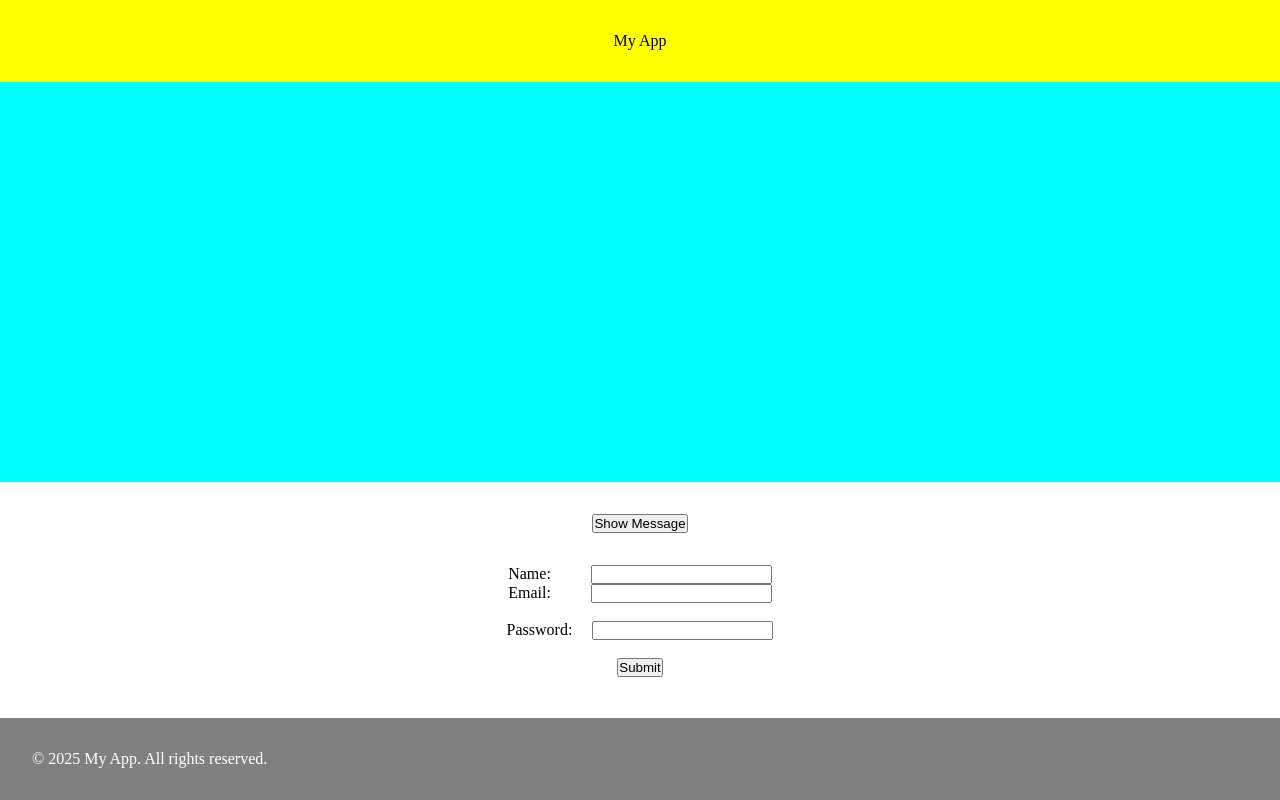
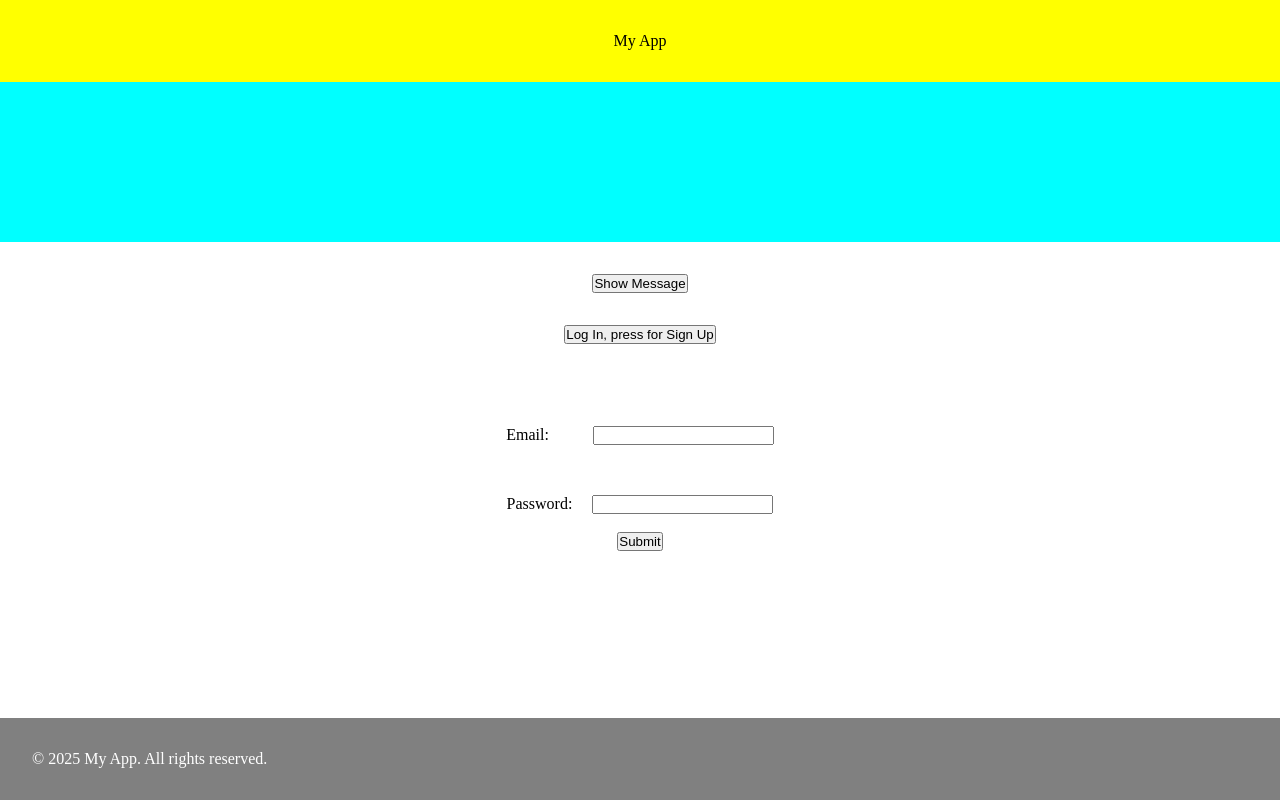
Before and after one commit to Josheirma/loginpage, a React (Vite) app: page / in a window 1280 px wide. Built offline with nearby package versions, Linux system fonts and the light colour scheme.

Commit message:
Sign in or Sign up works with button press that selects..

```diff
--- a/src/App.jsx
+++ b/src/App.jsx
@@ -10,6 +10,7 @@ import Signup from './Signup/Signup'
 function App() {
 
   const [showMessage, setShowMessage] = useState(false);
+   const [isSignIn, setIsSignIn] = useState(true);
 
   const handleClick = () => {
     setShowMessage(prev => !prev); // toggles between true and false
@@ -29,9 +30,13 @@ function App() {
 
     </div>
 
+
+
+
 <div className={styles.buttonContainer}>
 
       <div className = {styles.clickbuttoncontainer}>
+
       <button onClick={handleClick}>
         {showMessage ? 'Hide' : 'Show'} Message
       </button>
@@ -42,11 +47,21 @@ function App() {
       {showMessage && <p>This is the message!</p>}
     </div>
 
+    <button onClick={() => setIsSignIn(!isSignIn)}>
+      {isSignIn ? 'Log In, press for Sign Up' : 'Sign Up, press for Log In'}
+      </button>
+
+     {isSignIn ? <Signin /> : <Signup />}
     {/*<Signin/>*/}
-    <Signup/>
+
 
     </div>
     </div>
+
+
+
+
+
 
      <Footer />
     </div>
--- a/src/App.module.css
+++ b/src/App.module.css
@@ -14,7 +14,7 @@
   justify-content: center;
   flex-direction: row;
   align-items: center;
-  height: 50vh;
+  height: 20vh;
   background-color: aqua;
 }
 
--- a/src/Signup/Signup.jsx
+++ b/src/Signup/Signup.jsx
@@ -34,6 +34,7 @@ function Signup() {
 
     // Calling e.preventDefault() stops the browser’s default reload/navigation.  This lets your React function run fully, allowing the async call to Firebase (createUserWithEmailAndPassword) to complete.
     e.preventDefault();
+
 
         const {name, email, password} = formData;
 
@@ -83,7 +84,7 @@ function Signup() {
         <div className = {styles.inputformatting} >
         <form onSubmit={handleSignUp}>
       <label>
-        Name:&nbsp;&nbsp;&nbsp;&nbsp;&nbsp;&nbsp;&nbsp;&nbsp;&nbsp;&nbsp;
+        Name:&nbsp;&nbsp;&nbsp;&nbsp;&nbsp;&nbsp;&nbsp;&nbsp;&nbsp;&nbsp;&nbsp;
         <input
           type="text"
           name="name"
@@ -96,7 +97,7 @@ function Signup() {
 
         <div className = {styles.inputformatting} >
       <label>
-        Email:&nbsp;&nbsp;&nbsp;&nbsp;&nbsp;&nbsp;&nbsp;&nbsp;&nbsp;&nbsp;
+        Email:&nbsp;&nbsp;&nbsp;&nbsp;&nbsp;&nbsp;&nbsp;&nbsp;&nbsp;&nbsp;&nbsp;
         <input
           type="email"
           name="email"
--- a/src/Signup/Signup.module.css
+++ b/src/Signup/Signup.module.css
@@ -1,5 +1,8 @@
 .inputformatting{
 
+    margin-top:2rem;
+}
 
-
+.buttonContainer{
+    text-align: center;
 }
--- a/src/input/form.jsx
+++ b/src/input/form.jsx
@@ -27,9 +27,19 @@ function Signin() {
 
   const handleSubmit = async (e) => {
     e.preventDefault();
+
+
+
+
     console.log('Submitted:', formData);
     const email = formData.email
     const password = formData.password
+
+    if (password.length < 6) {
+      alert("Password must be at least 6 characters long.");
+      return; // stop form submission if password too short
+    }
+
     // Send formData to a server, save to Firestore, etc.
     try {
       const userCredential = await signInWithEmailAndPassword(auth, email, password);
@@ -50,21 +60,21 @@ function Signin() {
 
         <div className = {styles.inputformatting} >
         <form onSubmit={handleSubmit}>
-      <label>
-        Name:&nbsp;&nbsp;&nbsp;&nbsp;&nbsp;
+      {/* <label>
+        Name:&nbsp;&nbsp;&nbsp;&nbsp;&nbsp;&nbsp;&nbsp;&nbsp;&nbsp;&nbsp;&nbsp;
         <input
           type="text"
           name="name"
           value={formData.name}
           onChange={handleChange}
         />
-      </label>
+      </label> */}
 
       <br />
 
         <div className = {styles.inputformatting} >
       <label>
-        Email:&nbsp;&nbsp;&nbsp;&nbsp;&nbsp;
+        Email:&nbsp;&nbsp;&nbsp;&nbsp;&nbsp;&nbsp;&nbsp;&nbsp;&nbsp;&nbsp;&nbsp;
         <input
           type="email"
           name="email"
```
